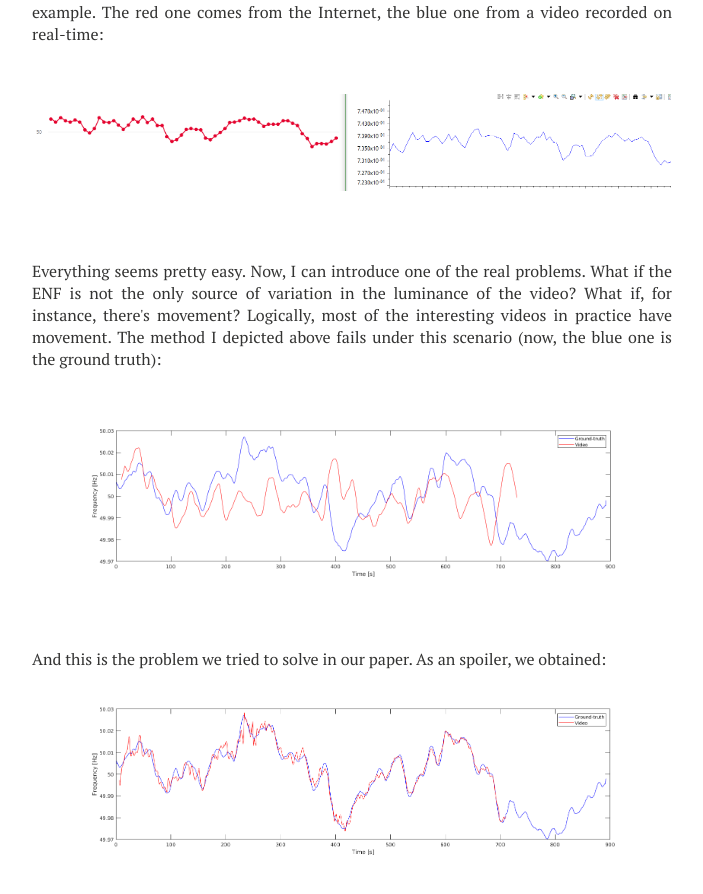
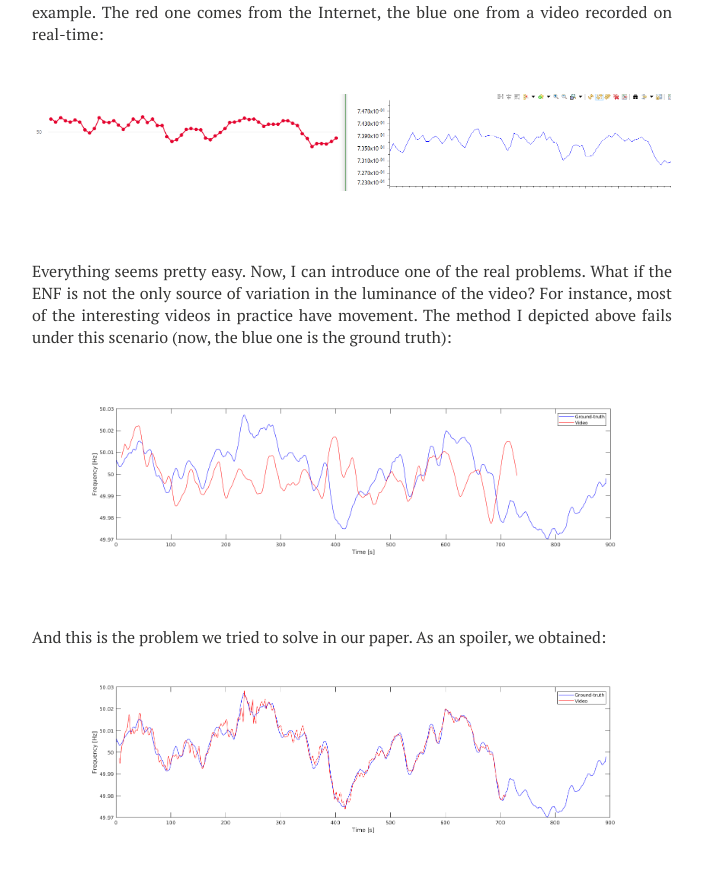
Before and after one commit to sf219/sfweb, a Jekyll site: the page built from _posts/2021-01-29-enf-basics.md, in a window 1280 px wide and 900 px high, scrolled down 1458 px. Shown: the top 894 px of the window, without its empty margins (288-991 px from the left). Built offline with Jekyll 4.4.1, drawn with Linux system fonts in a browser that asks for light colours; nearby versions of some CDN libraries.

Commit message:
Update 2021-01-29-enf-basics.md

```diff
--- a/_posts/2021-01-29-enf-basics.md
+++ b/_posts/2021-01-29-enf-basics.md
@@ -57,7 +57,7 @@ Then, comparing this frequency with a ground-truth (a reference signal you know
 <br />
 <br />
 <p>
-  Everything seems pretty easy. Now, I can introduce one of the real problems. What if the ENF is not the only source of variation in the luminance of the video? What if, for instance, there's movement? Logically, most of the interesting videos in practice have movement. The method I depicted above fails under this scenario (now, the blue one is the ground truth):
+  Everything seems pretty easy. Now, I can introduce one of the real problems. What if the ENF is not the only source of variation in the luminance of the video? For instance, most of the interesting videos in practice have movement. The method I depicted above fails under this scenario (now, the blue one is the ground truth):
 </p>
 <br />
    <table width="100%" height="100%" align="center" valign="center">
```
